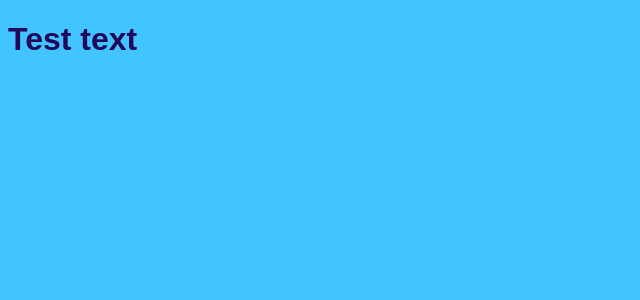
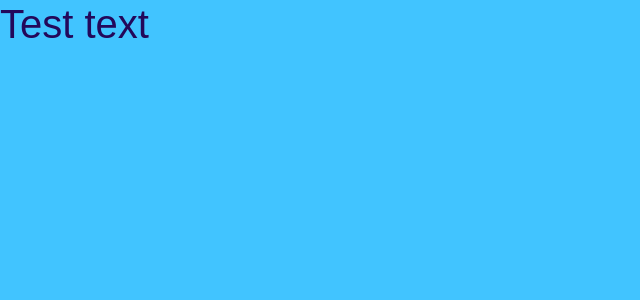
Before and after one commit to tariq7299/ArabicApp, a React (Vite) app: page / in a window 1280 px wide. Shown: the top 300 px of the page, without its empty margins (0-640 px from the left). Built offline with nearby package versions, Linux system fonts and the light colour scheme; a web font is replaced by a local one.

Commit message:
Added custom bootstrap styles sass file

```diff
--- /dev/null
+++ b/src/customBootStrapSassStyles.scss
@@ -0,0 +1,10 @@
+/* The following block can be included in a custom.scss */
+
+/* make the customizations */
+$theme-colors: (
+  'info': tomato,
+  'danger': teal
+);
+
+/* import bootstrap to set changes */
+@import './../node_modules/bootstrap/scss/bootstrap';
--- a/src/main.jsx
+++ b/src/main.jsx
@@ -2,6 +2,7 @@ import React from 'react'
 import ReactDOM from 'react-dom/client'
 import App from './App.jsx'
 import './main.scss'
+
 
 ReactDOM.createRoot(document.getElementById('root')).render(
   <React.StrictMode>
--- a/src/main.scss
+++ b/src/main.scss
@@ -1,5 +1,5 @@
 @import './variables.scss';
-
+@import 'customBootStrapSassStyles.scss';
 
 
 body {
```
Also changed, not shown: 1 other file (tests, documents, lock files or other folders).
